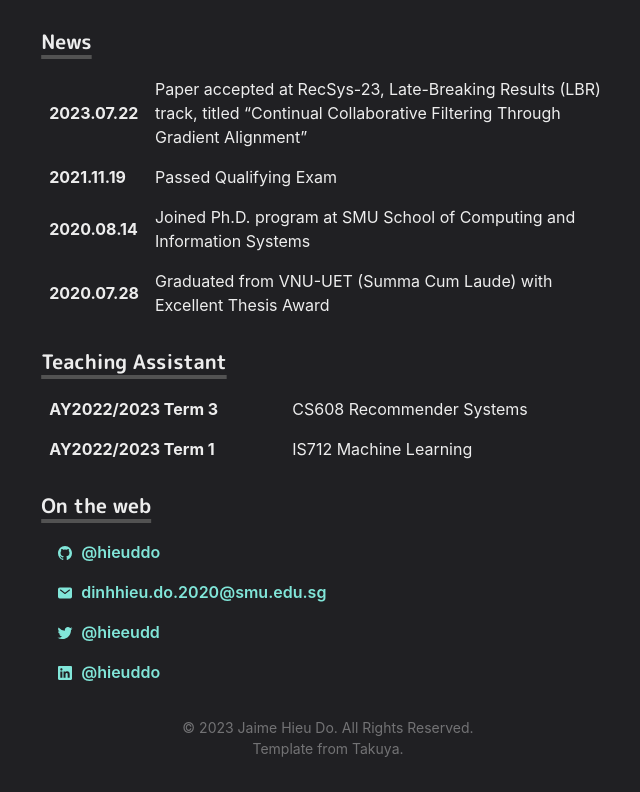
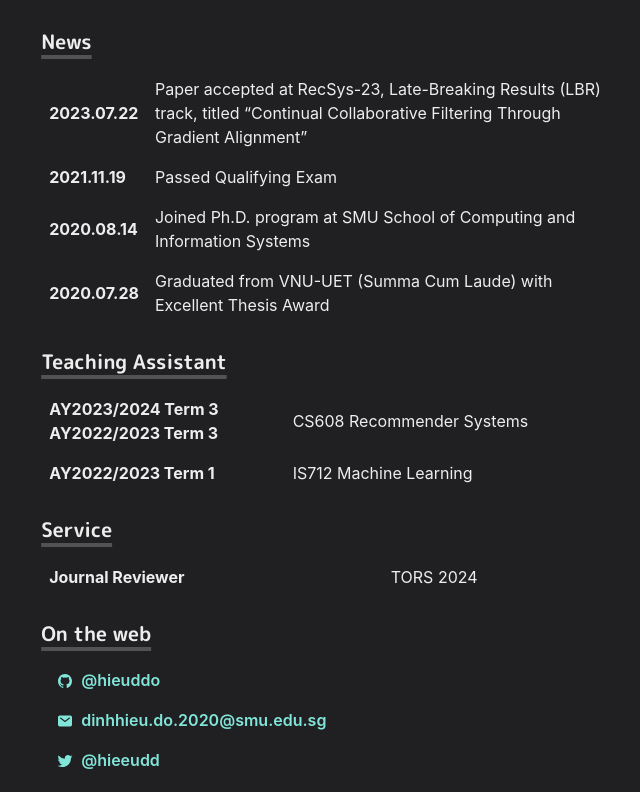
Before and after one commit to hieuddo/hieuddo.github.io, a Next.js app: page / in a window 1280 px wide. Shown: the part 482-1274 px from the top of the page, without its empty margins (312-952 px from the left). Built offline with nearby package versions, Linux system fonts and the light colour scheme.

Commit message:
update info

```diff
--- a/pages/index.js
+++ b/pages/index.js
@@ -1,10 +1,10 @@
-import { Link, Container, Heading, Box, Button, List, ListItem, chakra } from '@chakra-ui/react'
+import { Box, Button, Container, Heading, Link, List, ListItem, chakra } from '@chakra-ui/react'
+import Image from 'next/image'
+import { IoLogoGithub, IoLogoLinkedin, IoLogoTwitter, IoMail } from 'react-icons/io5'
+import Layout from '../components/layouts/article'
+import { NewsData, NewsRow, NewsTable } from '../components/news'
 import Paragraph from '../components/paragraph'
-import { NewsTable, NewsRow, NewsData } from '../components/news'
-import Layout from '../components/layouts/article'
 import Section from '../components/section'
-import Image from 'next/image'
-import { IoLogoTwitter, IoMail, IoLogoGithub, IoLogoLinkedin } from 'react-icons/io5'
 
 const ProfileImage = chakra(Image, {
   shouldForwardProp: prop => ['width', 'height', 'src', 'alt'].includes(prop)
@@ -91,7 +91,7 @@ const Home = () => (
         </Heading>
         <NewsTable>
           <NewsRow>
-            <NewsData><strong>AY2022/2023 Term 3</strong></NewsData>
+            <NewsData><strong>AY2023/2024 Term 3<br />AY2022/2023 Term 3</strong></NewsData>
             <NewsData>CS608 Recommender Systems</NewsData>
           </NewsRow>
           <NewsRow>
@@ -100,6 +100,18 @@ const Home = () => (
           </NewsRow>
         </NewsTable>
 
+      </Section>
+
+      <Section delay={0.3}>
+        <Heading as="h3" variant="section-title">
+          Service
+        </Heading>
+        <NewsTable>
+          <NewsRow>
+            <NewsData><strong>Journal Reviewer</strong></NewsData>
+            <NewsData>TORS 2024</NewsData>
+          </NewsRow>
+        </NewsTable>
       </Section>
 
       <Section delay={0.3}>
```
Also changed, not shown: 1 other file (tests, documents, lock files or other folders).
